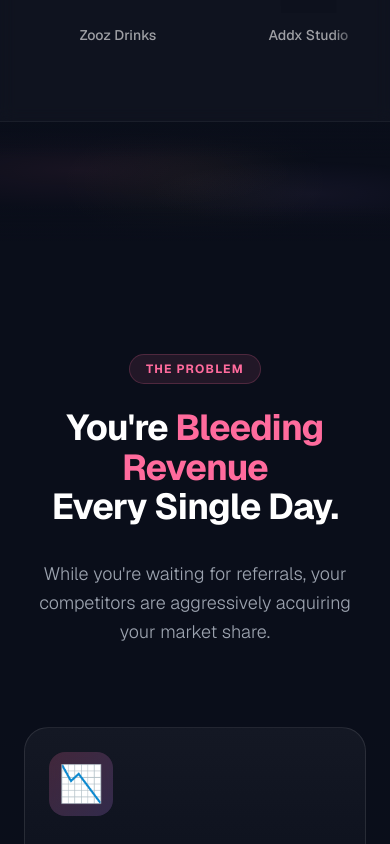
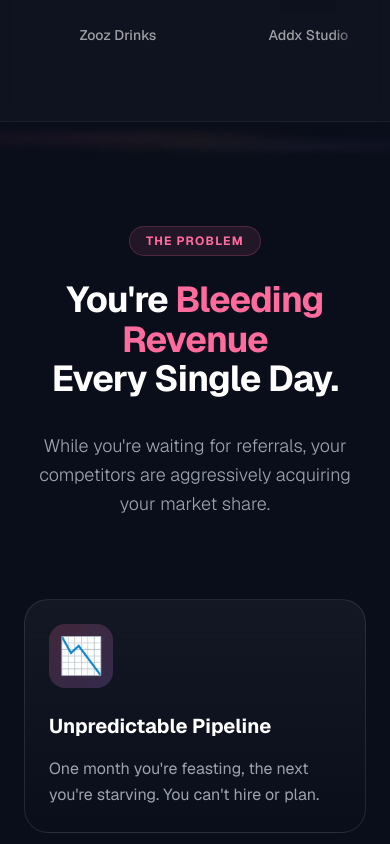
Before and after one commit to blluemoon135791113-byte/outlioo, a Next.js app: page / in a window 390 px wide. Shown: the part 1120-1964 px from the top of the page. Built offline with nearby package versions, Linux system fonts and the light colour scheme; a web font is replaced by a local one.

Commit message:
Reduce section spacing across all viewports
- Section dividers: 120px → 40px
- Section padding: py-28/py-36 → py-16/py-20
- Final CTA: py-32/py-40 → py-20/py-24
- Tighter layout on desktop, tablet, and mobile

```diff
--- a/app/globals.css
+++ b/app/globals.css
@@ -142,7 +142,7 @@ body {
 /* Section Dividers — gradient mesh transitions between sections */
 .section-divider {
   position: relative;
-  height: 120px;
+  height: 40px;
   width: 100%;
   overflow: hidden;
   pointer-events: none;
--- a/app/page.tsx
+++ b/app/page.tsx
@@ -518,7 +518,7 @@ export default function Home() {
       {/* ================================================================== */}
       {/* PROBLEM SECTION */}
       {/* ================================================================== */}
-      <section className="relative py-28 md:py-36 bg-[#0A0E1A]">
+      <section className="relative py-16 md:py-20 bg-[#0A0E1A]">
         <div className="max-w-7xl mx-auto px-6">
           <SectionHeader
             badge="THE PROBLEM"
@@ -695,7 +695,7 @@ export default function Home() {
       {/* ================================================================== */}
       {/* WHAT'S INCLUDED - COMPACT ICON CARDS */}
       {/* ================================================================== */}
-      <section className="relative py-28 md:py-36 bg-[#141824]">
+      <section className="relative py-16 md:py-20 bg-[#141824]">
         <div className="relative z-10 max-w-5xl mx-auto px-6">
           <SectionHeader
             badge="THE ENGINE"
@@ -780,7 +780,7 @@ export default function Home() {
       {/* ================================================================== */}
       {/* CASE STUDIES SECTION */}
       {/* ================================================================== */}
-      <section className="relative py-28 md:py-36 bg-[#141824]">
+      <section className="relative py-16 md:py-20 bg-[#141824]">
         <div className="max-w-7xl mx-auto px-6">
           <SectionHeader
             badge="REAL RESULTS"
@@ -920,7 +920,7 @@ export default function Home() {
       {/* ================================================================== */}
       {/* TESTIMONIALS SECTION */}
       {/* ================================================================== */}
-      <section className="relative py-28 md:py-36 bg-[#0A0E1A]">
+      <section className="relative py-16 md:py-20 bg-[#0A0E1A]">
         <div className="max-w-7xl mx-auto px-6">
           <SectionHeader
             badge="WHAT CLIENTS SAY"
@@ -1095,7 +1095,7 @@ export default function Home() {
       {/* ================================================================== */}
       {/* MEET OUR TEAM SECTION */}
       {/* ================================================================== */}
-      <section className="relative py-28 md:py-36 bg-[#0A0E1A]">
+      <section className="relative py-16 md:py-20 bg-[#0A0E1A]">
         <div className="max-w-5xl mx-auto px-6">
           <SectionHeader
             badge="WHO WE ARE"
@@ -1239,7 +1239,7 @@ export default function Home() {
       {/* ================================================================== */}
       {/* FAQ SECTION */}
       {/* ================================================================== */}
-      <section className="relative py-28 md:py-36 bg-[#0A0E1A]">
+      <section className="relative py-16 md:py-20 bg-[#0A0E1A]">
         <div className="max-w-7xl mx-auto px-6">
           <SectionHeader
             badge="QUESTIONS?"
@@ -1263,7 +1263,7 @@ export default function Home() {
       {/* ================================================================== */}
       <section
         id="book-call"
-        className="relative py-32 md:py-40 overflow-hidden bg-[#0A0E1A]"
+        className="relative py-20 md:py-24 overflow-hidden bg-[#0A0E1A]"
       >
         <div
           className="absolute inset-0 bg-gradient-radial from-[#C084FC]/10 via-transparent to-transparent"
```
